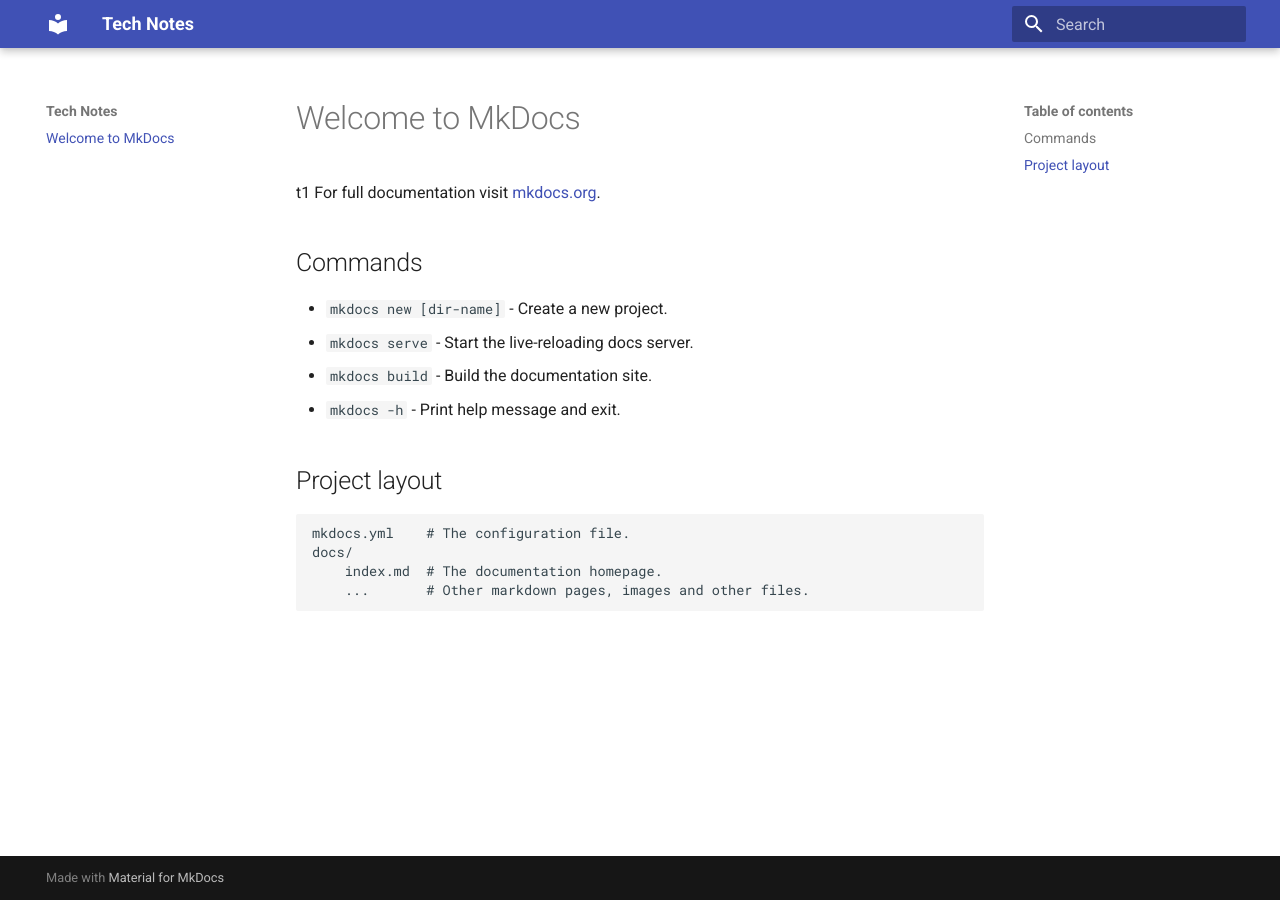
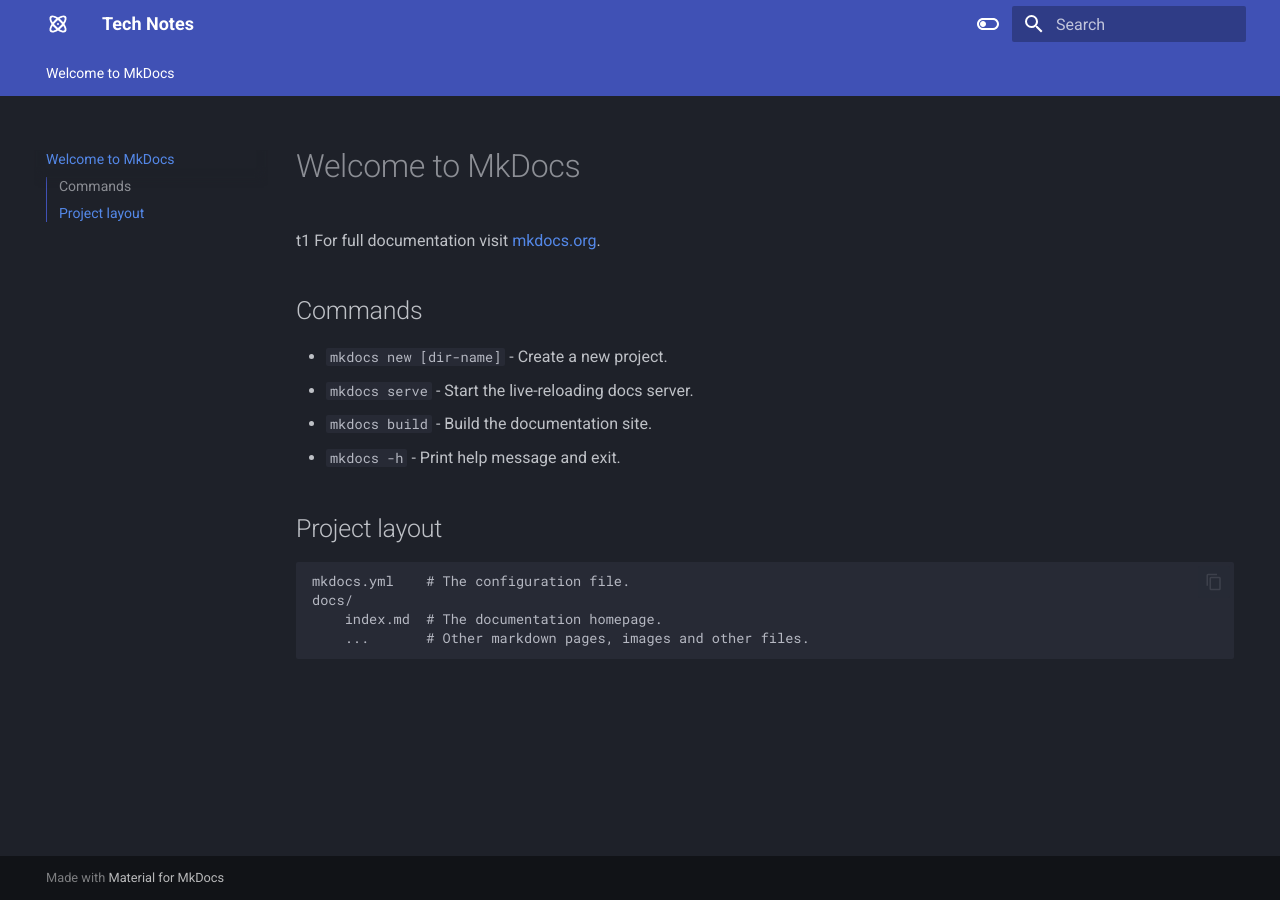
Before and after one commit to marconetto/technotes, an MkDocs documentation site: the page built from docs/index.md, in a window 1280 px wide. Built offline with MkDocs 1.6.1 and Material for MkDocs 9.7.7, drawn with Linux system fonts in a browser that asks for light colours.

Commit message:
add initial mkdocs

```diff
--- a/mkdocs.yml
+++ b/mkdocs.yml
@@ -1,4 +1,38 @@
 site_name: Tech Notes
 site_url: https://marconetto.github.io/technotes
+markdown_extensions:
+  - attr_list
+  - pymdownx.highlight:
+      anchor_linenums: true
+  - pymdownx.inlinehilite
+  - pymdownx.snippets:
+      url_download: true
+  - pymdownx.superfences
 theme:
   name: material
+  icon:
+    logo: material/atom
+  features:
+    - navigation.tabs
+    - navigation.sections
+    - toc.integrate
+    - navigation.top
+    - search.suggest
+    - search.highlight
+    - content.tabs.link
+    - content.code.annotation
+    - content.code.copy
+  language: en
+  palette:
+    - scheme: slate
+      toggle:
+        icon: material/toggle-switch-off-outline
+        name: Switch to light mode
+      primary: indigo
+      accent: indigo
+    - scheme: default
+      toggle:
+        icon: material/toggle-switch
+        name: Switch to dark mode
+      primary: indigo
+      accent: indigo
```
